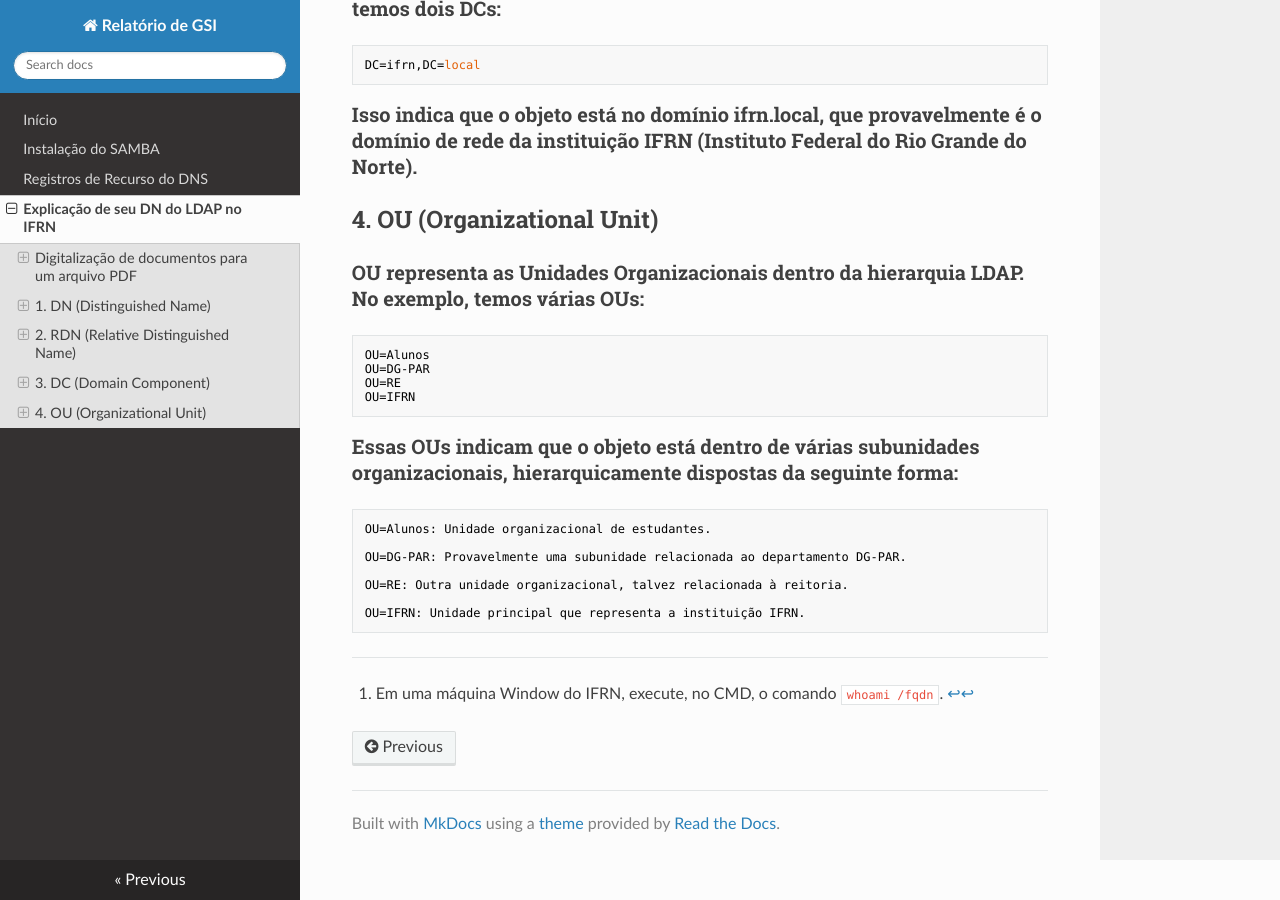
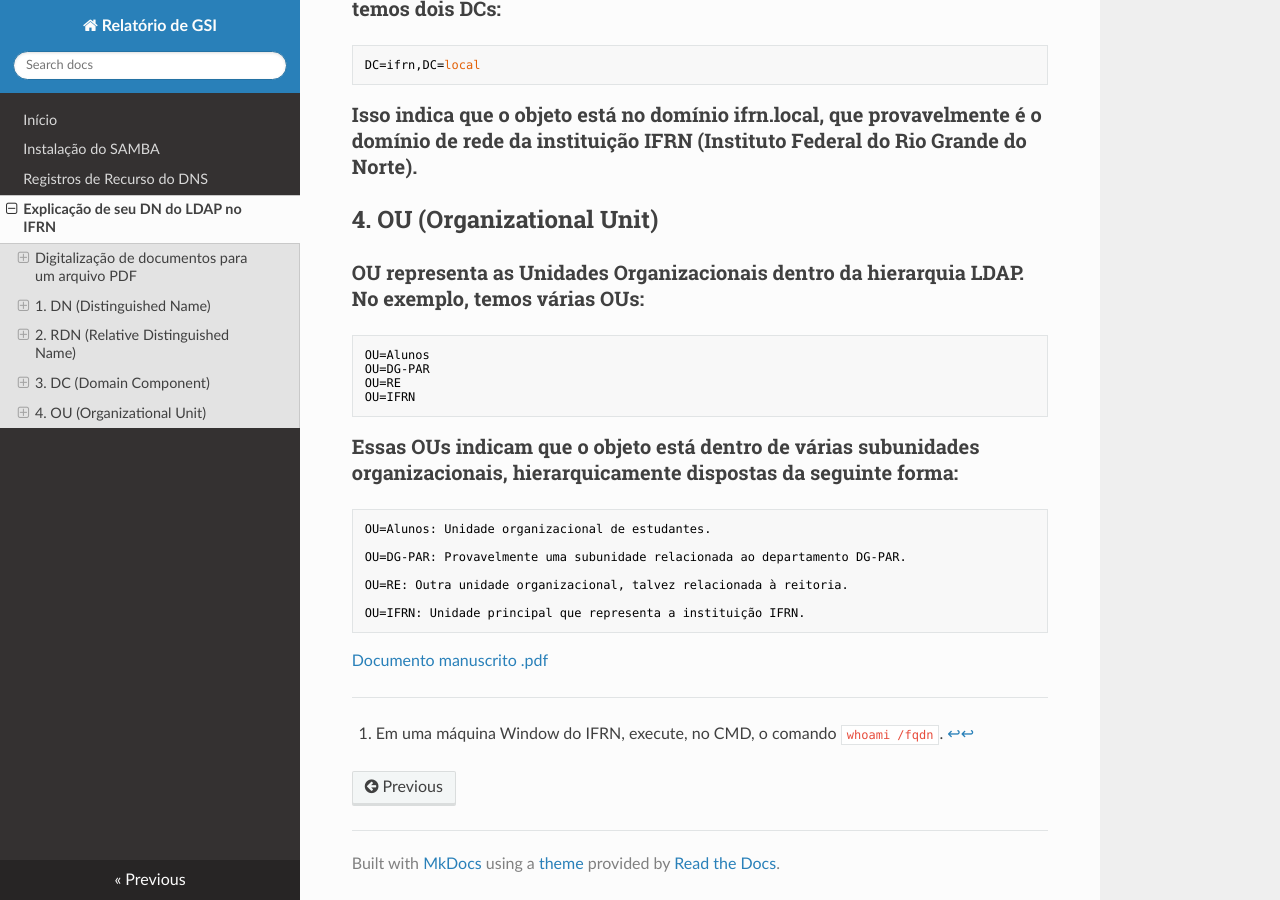
Before and after one commit to Guilherme-Aurelio/gsi-rel, an MkDocs documentation site: the page built from docs/ldap/dn-ifrn.md, in a window 1280 px wide and 900 px high, scrolled down 1797 px. Built offline with MkDocs 1.6.1, drawn with Linux system fonts in a browser that asks for light colours; nearby versions of some CDN libraries.

Commit message:
Adicionando documento manuscrito .pdf

````diff
--- a/docs/ldap/dn-ifrn.md
+++ b/docs/ldap/dn-ifrn.md
@@ -85,3 +85,5 @@ OU=RE: Outra unidade organizacional, talvez relacionada à reitoria.
 
 OU=IFRN: Unidade principal que representa a instituição IFRN.
 ```
+
+[Documento manuscrito .pdf](documento-manuscrito.pdf)
````
Also changed, not shown: 1 other file.
